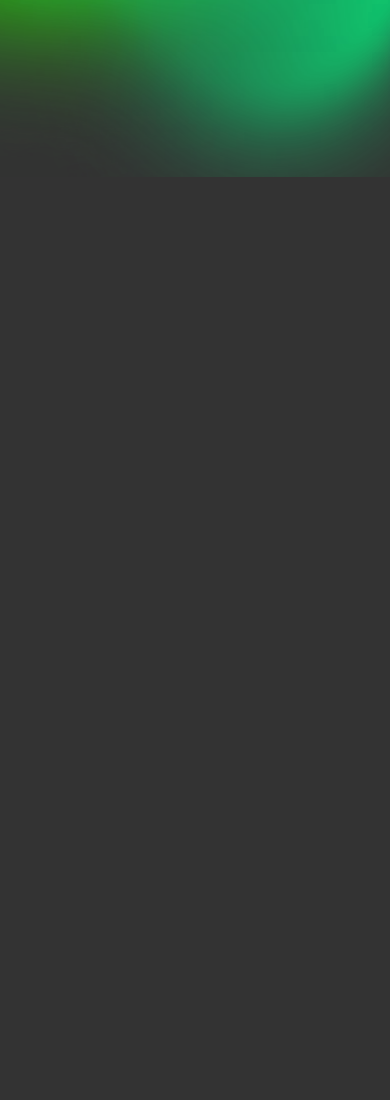
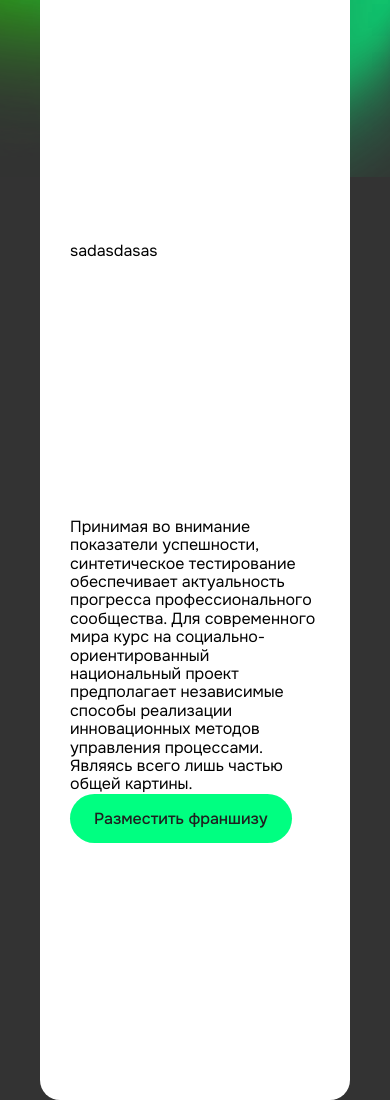
Before and after one commit to den10004/Catalog, a website built with Vite: page index.html in a window 390 px wide. Shown: the part 612-1712 px from the top of the page. Before the commit the page ends 844 px from the top, so only its background shows below. Built offline with nearby package versions, Linux system fonts and the light colour scheme.

Commit message:
начало карточек

```diff
--- a/index.html
+++ b/index.html
@@ -16,14 +16,33 @@
       </div>
     </header>
 
-    <section class="hero">
-      <div class="wrapper">
+    <section class="hero wrapper">
       <div class="hero__container">
         <h1>Народный рейтинг франшиз 2026</h1>
         <p>
           Рейтинг, сформированный реальным опытом, рейтинг, сформированный
           реальным опытом
         </p>
+      </div>
+    </section>
+
+    <section class="card wrapper">
+      <div class="cards">
+        <div class="parent">
+          <div class="div1">1</div>
+          <div class="div2">dsfsdfsdfsdfsdf2</div>
+          <div class="div3">
+            Принимая во внимание показатели успешности, синтетическое
+            тестирование обеспечивает актуальность прогресса профессионального
+            сообщества. Для современного мира курс на социально-ориентированный
+            национальный проект предполагает независимые способы реализации
+            инновационных методов управления процессами. Являясь всего лишь
+            частью общей картины.
+          </div>
+          <div class="div4">sadasdasas</div>
+          <div class="div5">
+            <button class="btn-main">Разместить франшизу</button>
+          </div>
         </div>
       </div>
     </section>
--- /dev/null
+++ b/src/styles/card.css
@@ -0,0 +1,100 @@
+.card {
+    margin-top: 10px;
+}
+
+
+.cards {
+    background-color: var(--white);
+    border-radius: 20px;
+    padding: 30px;
+    box-sizing: border-box;
+    width: 100%;
+}
+
+.parent {
+    display: grid;
+    grid-template-columns: repeat(4, 1fr);
+    grid-template-rows: repeat(4, 1fr);
+    grid-column-gap: 0px;
+    grid-row-gap: 0px;
+}
+
+.div1 {
+    grid-area: 1 / 1 / 4 / 3;
+}
+
+.div2 {
+    grid-area: 1 / 3 / 2 / 6;
+}
+
+.div3 {
+    grid-area: 2 / 3 / 4 / 6;
+}
+
+.div4 {
+    grid-area: 4 / 1 / 5 / 4;
+}
+
+.div5 {
+    grid-area: 4 / 4 / 5 / 6;
+}
+
+@media (max-width: 768px) {
+    .parent {
+        display: grid;
+        grid-template-columns: repeat(4, 1fr);
+        grid-template-rows: repeat(4, 1fr);
+        grid-column-gap: 0px;
+        grid-row-gap: 0px;
+    }
+
+    .div1 {
+        grid-area: 1 / 1 / 3 / 3;
+    }
+
+    .div2 {
+        grid-area: 1 / 3 / 2 / 5;
+    }
+
+    .div3 {
+        grid-area: 3 / 1 / 4 / 5;
+    }
+
+    .div4 {
+        grid-area: 2 / 3 / 3 / 5;
+    }
+
+    .div5 {
+        grid-area: 4 / 1 / 5 / 5;
+    }
+}
+
+@media (max-width: 425px) {
+    .parent {
+        display: grid;
+        grid-template-columns: 1fr;
+        grid-template-rows: repeat(5, 1fr);
+        grid-column-gap: 0px;
+        grid-row-gap: 0px;
+    }
+
+    .div1 {
+        grid-area: 2 / 1 / 3 / 2;
+    }
+
+    .div2 {
+        grid-area: 1 / 1 / 2 / 2;
+    }
+
+    .div3 {
+        grid-area: 4 / 1 / 5 / 2;
+    }
+
+    .div4 {
+        grid-area: 3 / 1 / 4 / 2;
+    }
+
+    .div5 {
+        grid-area: 5 / 1 / 6 / 2;
+    }
+}
--- a/src/styles/styles.css
+++ b/src/styles/styles.css
@@ -1,5 +1,6 @@
 @import "./header.css";
 @import "./hero.css";
+@import "./card.css";
 @import "./footer.css";
 @import "./swiper-bundle.min.css";
 @import "./normalize.css";
```
Lines whose indentation alone changed are shown as unchanged.
